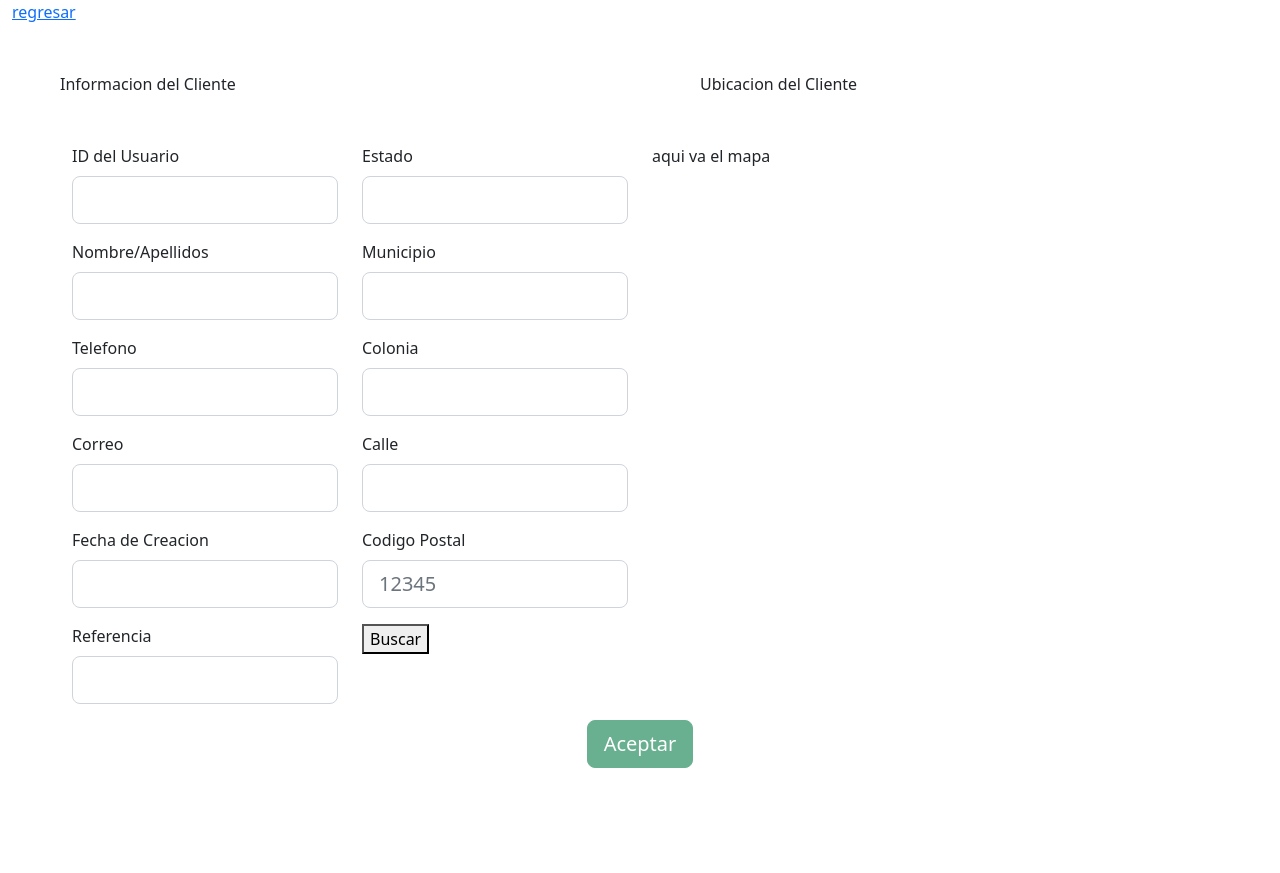
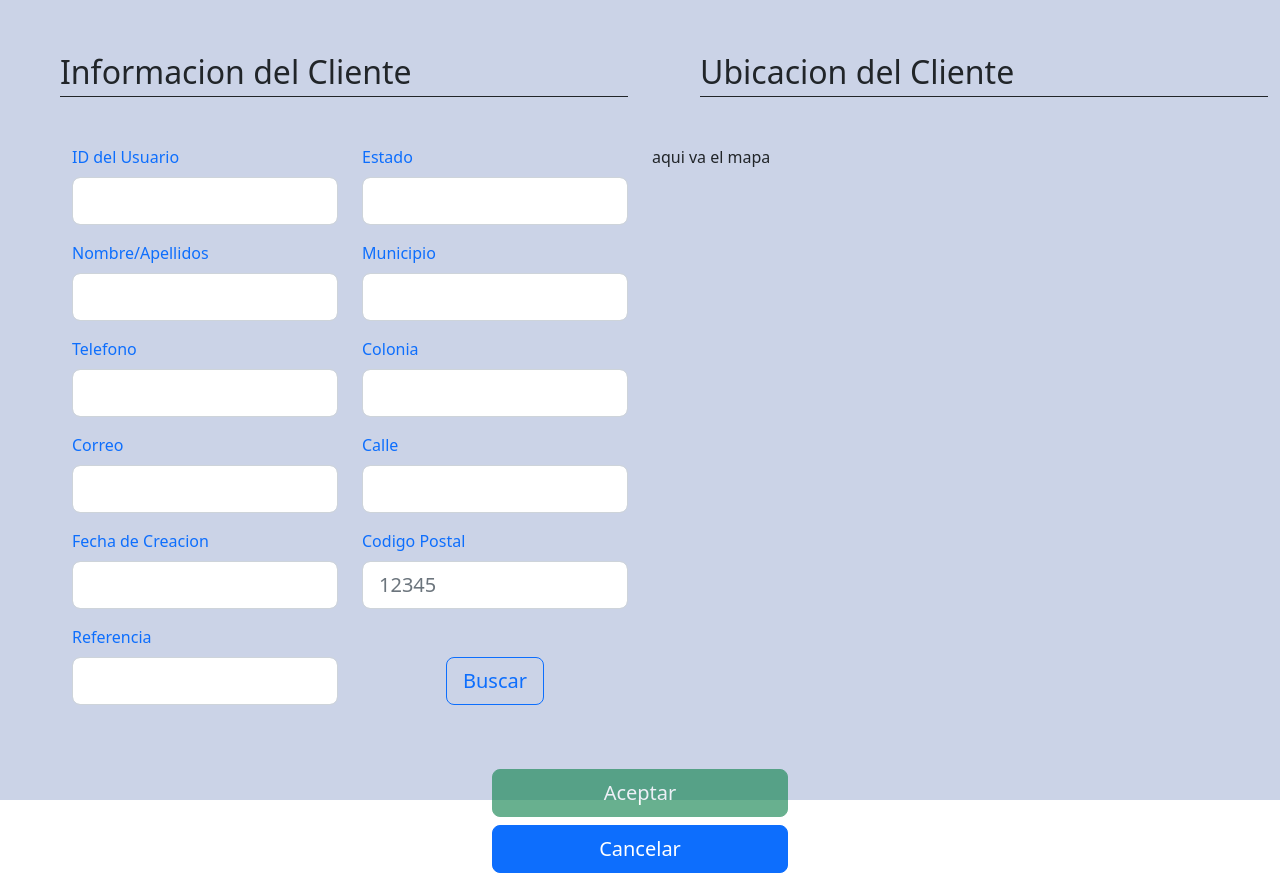
Before and after one commit to CubiRubick/PruebaTecnicaAngular, an Angular app: page /nuevo in a window 1280 px wide. Before the commit the page ends 800 px from the top, so only its background shows below. Built offline with nearby package versions, Linux system fonts and the light colour scheme; no server answers.

Commit message:
add styles in template

```diff
--- a/src/app/components/add/add.component.css
+++ b/src/app/components/add/add.component.css
@@ -0,0 +1,3 @@
+.background{
+    background-color: #cbd3e7;
+}
--- a/src/app/components/add/add.component.html
+++ b/src/app/components/add/add.component.html
@@ -1,11 +1,10 @@
-  <div class="container-fluid">
-  <a href="">regresar</a>
+  <div class="container-fluid background vh-100">
       <div class="row">
         <div class="col-6">
-          <div class="mt-5 ms-5 mb-5" >Informacion del Cliente</div>
+          <div class="mt-5 ms-5 mb-5 fs-2 border-bottom border-dark">Informacion del Cliente</div>
         </div>
         <div class="col-6">
-          <div class="mt-5 ms-5 mb-5">Ubicacion del Cliente</div>
+          <div class="mt-5 ms-5 mb-5 fs-2 border-bottom border-dark">Ubicacion del Cliente</div>
         </div>
       </div>
     <div class="row">
@@ -13,54 +12,54 @@
             <form [formGroup]="formsgroup">
             <div class="row ms-5">
               <div class="col-6">
-                <label for="basic-url" class="form-label">ID del Usuario</label>
+                <label for="basic-url" class="form-label text-primary">ID del Usuario</label>
                 <div class="input-group input-group-lg mb-3">
                     <input type="text" class="form-control" placeholder="" value="">
                 </div>
-                <label for="basic-url" class="form-label">Nombre/Apellidos</label>
+                <label for="basic-url" class="form-label text-primary">Nombre/Apellidos</label>
                 <div class="input-group input-group-lg mb-3">
                   <input type="text" formControlName="nombre" class="form-control" placeholder="" value="">
                 </div>
-                <label for="basic-url" class="form-label">Telefono</label>
+                <label for="basic-url" class="form-label text-primary">Telefono</label>
                 <div class="input-group input-group-lg mb-3">
                   <input type="text" formControlName="telefono" class="form-control" placeholder="">
                 </div>
-                <label for="basic-url" class="form-label">Correo</label>
+                <label for="basic-url" class="form-label text-primary">Correo</label>
                 <div class="input-group input-group-lg mb-3">
                   <input type="text" formControlName="correo" class="form-control" placeholder="">
                 </div>
-                <label for="basic-url" class="form-label">Fecha de Creacion</label>
+                <label for="basic-url" class="form-label text-primary">Fecha de Creacion</label>
                 <div class="input-group input-group-lg mb-3">
                   <input type="text" class="form-control" placeholder="">
                 </div>
-                <label for="basic-url" class="form-label">Referencia</label>
+                <label for="basic-url" class="form-label text-primary">Referencia</label>
                 <div class="input-group input-group-lg mb-3">
                   <input type="text" formControlName="referencia" class="form-control" placeholder="">
                 </div>
               </div>
               <div class="col-6">
-                <label for="basic-url" class="form-label">Estado</label>
+                <label for="basic-url" class="form-label text-primary">Estado</label>
                 <div class="input-group input-group-lg mb-3">
                   <input type="text" formControlName="estado" class="form-control" placeholder="">
                 </div>
-                <label for="basic-url" class="form-label">Municipio</label>
+                <label for="basic-url" class="form-label text-primary">Municipio</label>
                 <div class="input-group input-group-lg mb-3">
                     <input type="text" formControlName="municipio" class="form-control" placeholder="">
                 </div>
-                <label for="basic-url" class="form-label">Colonia</label>
+                <label for="basic-url" class="form-label text-primary">Colonia</label>
                 <div class="input-group input-group-lg mb-3">
                     <input type="text" formControlName="colonia" class="form-control" placeholder="">
                 </div>
-                <label for="basic-url" class="form-label">Calle</label>
+                <label for="basic-url" class="form-label text-primary">Calle</label>
                 <div class="input-group input-group-lg mb-3">
                     <input type="text" formControlName="calle" class="form-control" placeholder="">
                 </div>
-                <label for="basic-url" class="form-label">Codigo Postal</label>
+                <label for="basic-url" class="form-label text-primary">Codigo Postal</label>
                 <div class="input-group input-group-lg mb-3">
                     <input type="text" formControlName="cp" class="form-control" placeholder="12345">
                 </div>
-                <div class="input-group input-group-lg mb-3" >
-                  <button>Buscar</button>
+                <div class="input-group input-group-lg mb-3 mt-5 d-flex justify-content-center" >
+                  <button class="btn btn-outline-primary">Buscar</button>
                 </div>
               </div>
               </div>
@@ -71,8 +70,9 @@
         </div>
     </div>
     <div class="row">
-      <div class="col text-center">
+      <div class="col-3 mx-auto d-grid gap-2 mt-5">
         <button [disabled]="formsgroup.invalid" class="btn btn-success btn-lg" type="submit" (click)="open(content)" >Aceptar</button>
+        <a href="" class="btn btn-primary btn-lg" tabindex="-1" role="button">Cancelar</a>
       </div>
     </div>
   </div>
--- a/src/app/components/list/list.component.css
+++ b/src/app/components/list/list.component.css
@@ -0,0 +1,3 @@
+.background{
+    background-color: #cbd3e7;
+}
--- a/src/app/components/update/update.component.css
+++ b/src/app/components/update/update.component.css
@@ -0,0 +1,3 @@
+.background{
+    background-color: #cbd3e7;
+}
--- a/src/app/components/update/update.component.html
+++ b/src/app/components/update/update.component.html
@@ -1,11 +1,10 @@
-  <div class="container-fluid">
-  <a href="">regresar</a>
+  <div class="container-fluid background vh-100">
       <div class="row">
         <div class="col-6">
-          <div class="mt-5 ms-5 mb-5" >Informacion del Cliente</div>
+          <div class="mt-5 ms-5 mb-5 fs-2 border-bottom border-dark" >Informacion del Cliente</div>
         </div>
         <div class="col-6">
-          <div class="mt-5 ms-5 mb-5">Ubicacion del Cliente</div>
+          <div class="mt-5 ms-5 mb-5 fs-2 border-bottom border-dark">Ubicacion del Cliente</div>
         </div>
       </div>
     <div class="row">
@@ -13,54 +12,54 @@
             <form [formGroup]="formsgroup">
             <div class="row ms-5">
               <div class="col-6">
-                <label for="basic-url" class="form-label">ID del Usuario</label>
+                <label for="basic-url" class="form-label text-primary">ID del Usuario</label>
                 <div class="input-group input-group-lg mb-3">
                     <input type="text" class="form-control" placeholder="" value="{{ id }}" disabled>
                 </div>
-                <label for="basic-url" class="form-label">Nombre/Apellidos</label>
+                <label for="basic-url" class="form-label text-primary">Nombre/Apellidos</label>
                 <div class="input-group input-group-lg mb-3">
                   <input type="text" formControlName="nombre" class="form-control" placeholder="" value="{{ clients.nombre }}" Maxlength="100" Minlength="3">
                 </div>
-                <label for="basic-url" class="form-label">Telefono</label>
+                <label for="basic-url" class="form-label text-primary">Telefono</label>
                 <div class="input-group input-group-lg mb-3">
                   <input type="text" formControlName="telefono" (keypress)="numberOnly($event)" class="form-control" placeholder="" value="{{ clients.telefono }}" Maxlength="10" Minlength="10">
                 </div>
-                <label for="basic-url" class="form-label">Correo</label>
+                <label for="basic-url" class="form-label text-primary">Correo</label>
                 <div class="input-group input-group-lg mb-3">
                   <input type="email" name="email" [email]="true" formControlName="correo" class="form-control" placeholder="" value="{{ clients.correo }}">
                 </div>
-                <label for="basic-url" class="form-label">Fecha de Creacion</label>
+                <label for="basic-url" class="form-label text-primary">Fecha de Creacion</label>
                 <div class="input-group input-group-lg mb-3">
                   <input type="text" class="form-control" placeholder="" value="{{ clients.fechaCreacion | date:'yyyy-MM-dd' }}" disabled>
                 </div>
-                <label for="basic-url" class="form-label">Referencia</label>
+                <label for="basic-url" class="form-label text-primary">Referencia</label>
                 <div class="input-group input-group-lg mb-3">
                   <input type="text" formControlName="referencia" class="form-control" placeholder="" value="{{ clients.referencia }}" Maxlength="50" Minlength="5">
                 </div>
               </div>
               <div class="col-6">
-                <label for="basic-url" class="form-label">Estado</label>
+                <label for="basic-url" class="form-label text-primary">Estado</label>
                 <div class="input-group input-group-lg mb-3">
                   <input type="text" formControlName="estado" class="form-control" placeholder="" value="{{ clients.estado }}" Maxlength="100" Minlength="5">
                 </div>
-                <label for="basic-url" class="form-label">Municipio</label>
+                <label for="basic-url" class="form-label text-primary">Municipio</label>
                 <div class="input-group input-group-lg mb-3">
                     <input type="text" formControlName="municipio" class="form-control" placeholder="" value="{{ clients.municipio }}" Maxlength="100" Minlength="5">
                 </div>
-                <label for="basic-url" class="form-label">Colonia</label>
+                <label for="basic-url" class="form-label text-primary">Colonia</label>
                 <div class="input-group input-group-lg mb-3">
                     <input type="text" formControlName="colonia" class="form-control" placeholder="" value="{{ clients.colonia }}" Maxlength="100" Minlength="5">
                 </div>
-                <label for="basic-url" class="form-label">Calle</label>
+                <label for="basic-url" class="form-label text-primary">Calle</label>
                 <div class="input-group input-group-lg mb-3">
                     <input type="text" formControlName="calle" class="form-control" placeholder="" value="{{ clients.calle }}" Maxlength="100" Minlength="5">
                 </div>
-                <label for="basic-url" class="form-label">Codigo Postal</label>
+                <label for="basic-url" class="form-label text-primary">Codigo Postal</label>
                 <div class="input-group input-group-lg mb-3">
                     <input type="text" formControlName="cp" (keypress)="numberOnly($event)" class="form-control" placeholder="12345" value="{{ clients.cp }}" Maxlength="5" Minlength="5">
                 </div>
-                <div class="input-group input-group-lg mb-3">
-                  <button>Buscar</button>
+                <div class="input-group input-group-lg mb-3 mt-5 d-flex justify-content-center">
+                  <button class="btn btn-outline-primary">Buscar</button>
                 </div>
               </div>
               </div>
@@ -71,9 +70,9 @@
         </div>
     </div>
     <div class="row">
-      <div class="col text-center">
+      <div class="col-3 mx-auto d-grid gap-2 mt-5">
         <button [disabled]="formsgroup.invalid" class="btn btn-success btn-lg" type="button" (click)="open(content)" >Aceptar</button>
-
+        <a href="" class="btn btn-primary btn-lg" tabindex="-1" role="button">Cancelar</a>
       </div>
     </div>
   </div>
```
Also changed, not shown: src/app/components/list/list.component.html (+23 -10 lines).
